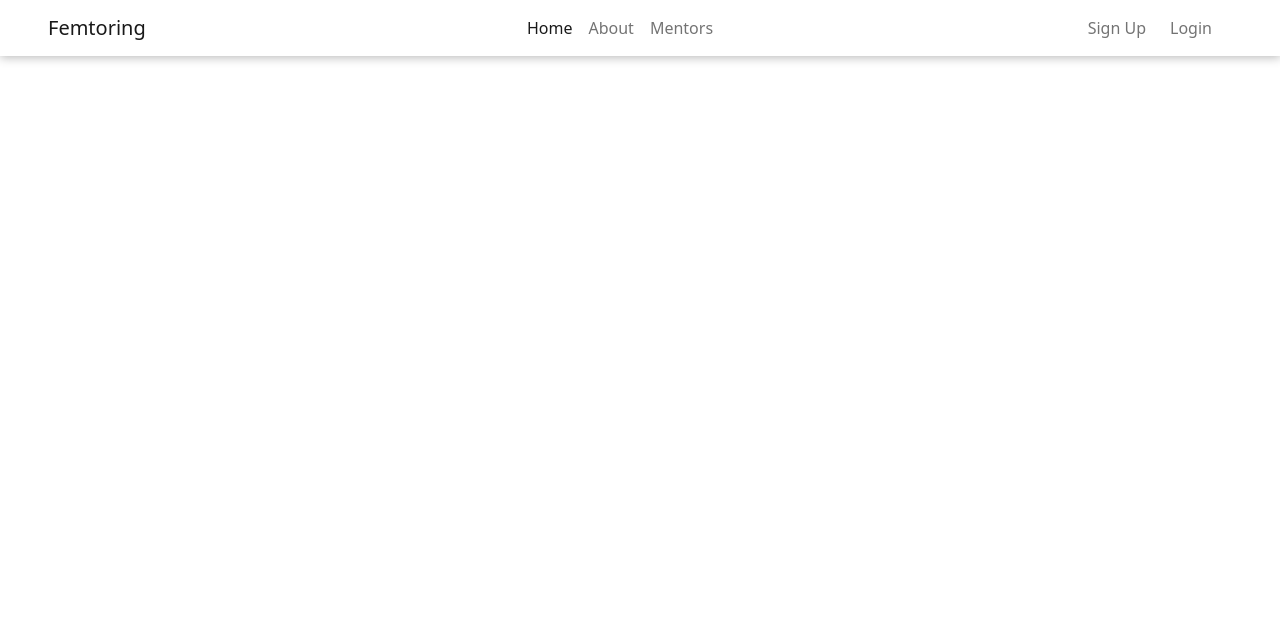
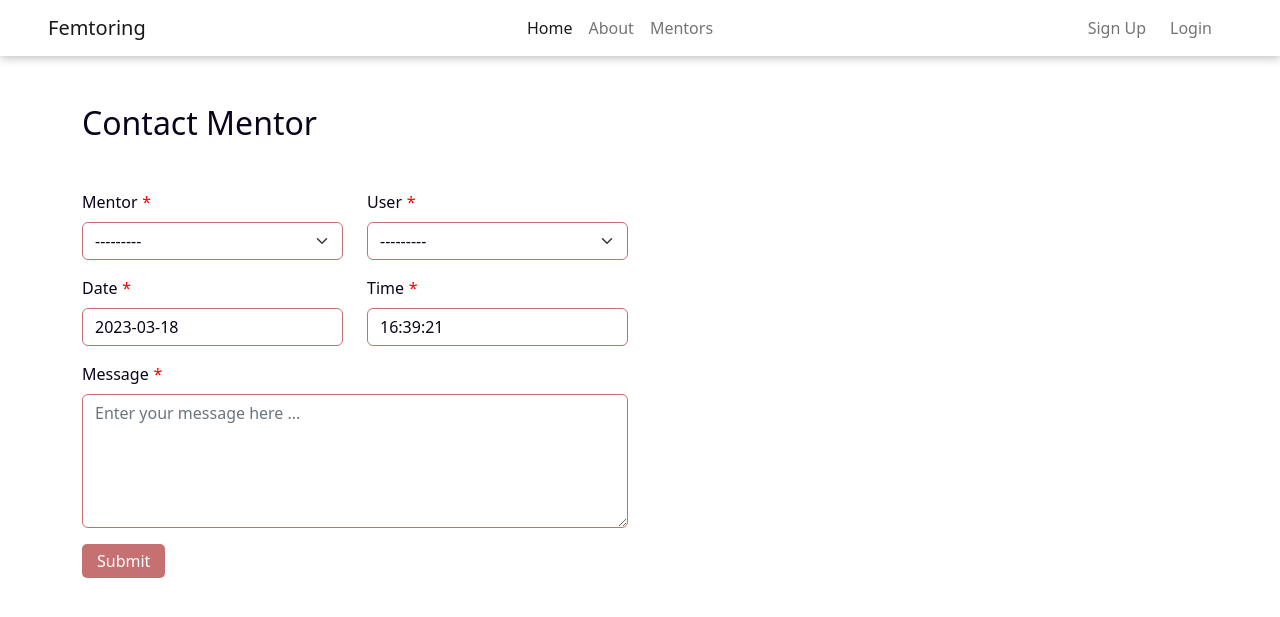
Before and after one commit to folarin-ogungbemi/Femtoring, a Django app: page /mentors/booking/ in a window 1280 px wide. Shown: the top 617 px of the page. Run offline with Django 4.2, Linux system fonts and the light colour scheme; some libraries are stand-ins or nearby versions.

Commit message:
Create Booking Page (#52)
* Create Mentors Profile and modify User model

* Register Mentors Profile in Admin

* Create signals to listen for mentors event

* Make migrations

* Fix Bug in mentor's profile Models string

* Remove print statements in signals

* Remove not necessary for project allauth files

* Structure allauth form

* Create front-end for mentors profile page (#50)

* Style auth form

* Render booking form and style

---------

Co-authored-by: lpewton <114712846+lpewton@users.noreply.github.com>

```diff
--- a/home/forms.py
+++ b/home/forms.py
@@ -1,6 +1,7 @@
 from django import forms
 from allauth.account.forms import SignupForm
 from home.models import User, Woman, Mentor, Booking
+from django.forms import CharField, Select
 
 
 class CustomSignupForm(SignupForm):
@@ -25,6 +26,11 @@ class CustomSignupForm(SignupForm):
 
 
 class BookingForm(forms.ModelForm):
+    message = forms.CharField(
+        label='Message', required=True,
+        widget=forms.Textarea(
+            attrs={'rows': 5, 'placeholder': "Enter your message here ..."}))
+
     class Meta:
         model = Booking
         fields = ['user', 'mentor', 'date', 'date', 'time', 'message']
--- a/home/views.py
+++ b/home/views.py
@@ -1,5 +1,6 @@
 from django.shortcuts import render, get_object_or_404
 from django.views.generic import TemplateView, ListView, DetailView
+from django.views.generic.edit import FormView
 from home.models import MentorsProfile, Mentor
 from home.forms import BookingForm
 
@@ -33,5 +34,7 @@ class MentorDetail(DetailView):
         return render(request, "profile.html", {"mentor_profile": mentor_profile})
 
 
-class BookingView(TemplateView):
+class BookingView(FormView):
     template_name = "booking.html"
+    form_class = BookingForm
+    success_url = '/'
--- a/static/css/base.css
+++ b/static/css/base.css
@@ -38,6 +38,9 @@ body{
     padding-left: 0.3rem;
 }
 
+/************
+FORM STYLE
+ *********** */
 .form-control,
 .form-select{
     color:var(--col-dark);
--- a/templates/booking.html
+++ b/templates/booking.html
@@ -1,7 +1,43 @@
 {% extends "base.html" %}
 {% load static %}
-
+{% load crispy_forms_tags %}
 {% block title %} Contact Mentor {% endblock %}
 
 {% block content %}
+<div class="form">
+    <div class="container booking-form">
+      <div class="row">
+        <div class="col-12 col-md-6">
+            <div class="my-5">
+                <h2>Contact Mentor</h2>
+            </div>
+          <form method="POST" action="{% url 'booking_page' %}">
+            {% csrf_token %}
+            <div class="row">
+                <div class="col-12 col-md-6">
+                  {{ form.mentor | as_crispy_field }}
+                </div>
+                <div class="col-12 col-md-6">
+                  {{ form.user | as_crispy_field }}
+                </div>
+              </div>
+              <div class="row">
+                <div class="col-12 col-md-6">
+                  {{ form.date | as_crispy_field }}
+                </div>
+                <div class="col-12 col-md-6">
+                  {{ form.time | as_crispy_field }}
+                </div>
+              </div>
+              <div class="row">
+                <div class="col-12">
+                  {{ form.message | as_crispy_field }}
+                </div>
+              </div>
+              <button class="action-btn" type="submit">Submit</button>
+          </form>
+        </div>
+      </div>
+    </div>
+  </div>
 {% endblock %}
--- a/templates/form.html
+++ /dev/null
@@ -1,5 +0,0 @@
-{% extends "base.html" %}
-{% load static %}
-{% block title %} Contact Mentor {% endblock %}
-{% block content %}
-{% endblock %}
```
